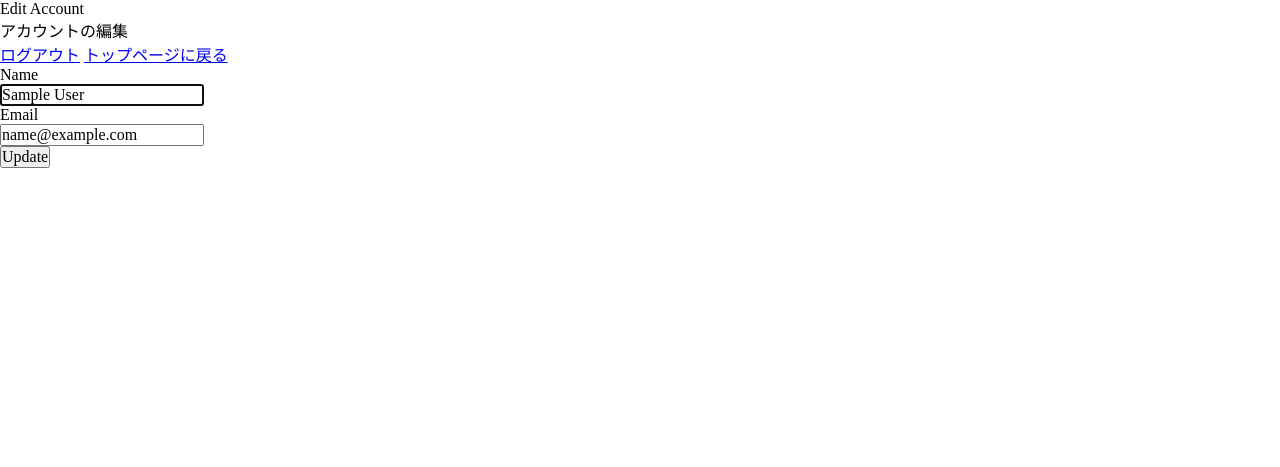
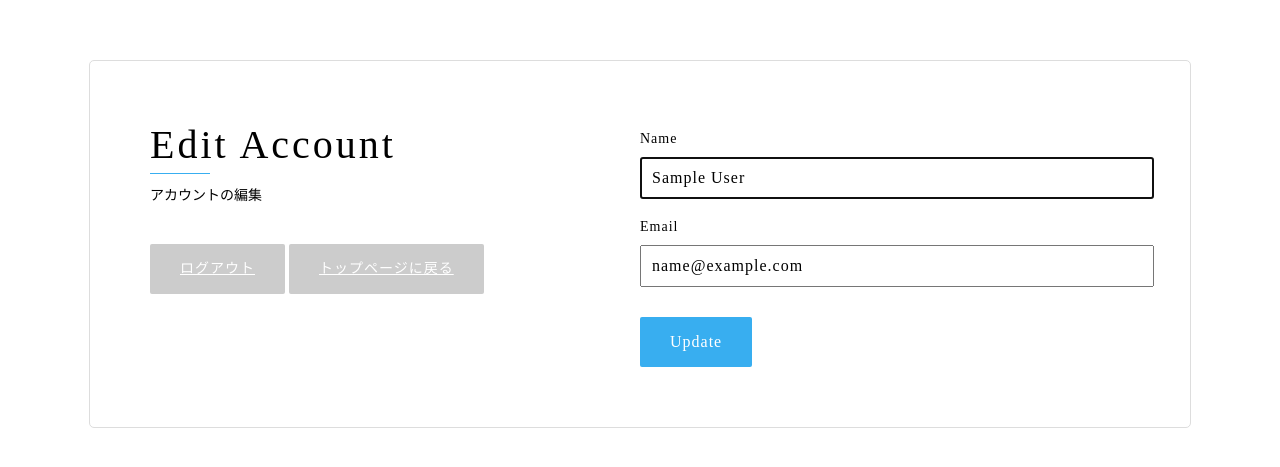
Before and after one commit to Yuma-Yanagawa/chat-space, a Rails app: page /users/edit in a window 1280 px wide. Shown: the top 467 px of the page. Run offline with Rails 7, Linux system fonts and the light colour scheme; the visitor is signed in with stand-in values (Sample User, id 1); style sheets or scripts are compiled from the project's sources; some libraries are stand-ins or nearby versions.

Commit message:
Implement user sign in/out

```diff
--- a/app/assets/stylesheets/application.scss
+++ b/app/assets/stylesheets/application.scss
@@ -6,3 +6,6 @@
 @import "./header";
 @import "./main";
 @import "./footer";
+
+//サインイン画面scss
+@import "./user";
--- a/app/assets/stylesheets/user.scss
+++ b/app/assets/stylesheets/user.scss
@@ -1,5 +1,5 @@
 .account-page {
-  &__inner {
+  .account-page__inner {
     width: 980px;
     margin: 60px auto;
     padding: 60px;
@@ -7,7 +7,7 @@
     border: 1px solid #ddd;
     border-radius: 5px;
 
-    &__inner--left, &__inner--right {
+    .account-page__inner--left, .account-page__inner--right {
       float: left;
       width: 50%;
     }
@@ -18,7 +18,7 @@
     }
   }
 
-  &__header {
+  .account-page__header {
     h2 {
       margin-bottom: 10px;
       letter-spacing: 3px;
@@ -51,7 +51,7 @@
   .field {
     margin-bottom: 10px;
 
-    &-label {
+    .field-label {
       padding: 10px 0;
       letter-spacing: 1px;
       font-size: 14px;
@@ -62,7 +62,7 @@
       }
     }
 
-    &-input {
+    .field-input {
       input {
         width: 100%;
         padding: 10px;
@@ -89,7 +89,7 @@
     background-color: #38aef0;
   }
 
-  &-label {
+  .field-label {
     .field_with_errors {
       display: inline-block;
       color: #d65f4c;
@@ -97,7 +97,7 @@
     }
   }
 
-  &-input {
+  .field-input {
     .field_with_errors {
       position: relative;
 
--- a/app/assets/stylesheets/users.scss
+++ /dev/null
@@ -1,3 +0,0 @@
-// Place all the styles related to the users controller here.
-// They will automatically be included in application.css.
-// You can use Sass (SCSS) here: http://sass-lang.com/
--- a/app/controllers/application_controller.rb
+++ b/app/controllers/application_controller.rb
@@ -1,8 +1,20 @@
 class ApplicationController < ActionController::Base
+  before_action :authenticate_user!
   protect_from_forgery with: :exception
   before_action :configure_permitted_parameters, if: :devise_controller?
 
   def configure_permitted_parameters
     devise_parameter_sanitizer.permit(:sign_up, keys: [:name])
+    devise_parameter_sanitizer.permit(:account_update, keys: [:name])
+    # binding.pry
   end
+
+  def after_sign_in_path_for(resource)
+    root_path
+  end
+
+  def after_sign_out_path_for resource
+    new_user_registration_path
+  end
+
 end
--- a/app/views/devise/registrations/edit.html.haml
+++ b/app/views/devise/registrations/edit.html.haml
@@ -4,9 +4,9 @@
       %h2 Edit Account
       %h5 アカウントの編集
       = link_to "ログアウト", destroy_user_session_path, method: :delete, class: 'btn'
-      = link_to "トップページに戻る", :back, class: 'btn'
+      = link_to "トップページに戻る", root_path, class: 'btn'
     .account-page__inner--right.user-form
-      = form_for(current_user) do |f|
+      = form_for(resource, as: resource_name, url: registration_path(resource_name),html: { method: :put }) do |f|
         .field
           .field-label
             = f.label :name
--- a/app/views/messages/index.html.haml
+++ b/app/views/messages/index.html.haml
@@ -10,7 +10,7 @@
           %li.header__sidebar__lists-icons-list
             = link_to '' do
               %i.fa.fa-pencil-square-o
-            = link_to '' do
+            = link_to edit_user_registration_path do
               %i.fa.fa-cog
     .header__chat
       .header__chat__left
--- a/config/routes.rb
+++ b/config/routes.rb
@@ -1,4 +1,6 @@
 Rails.application.routes.draw do
-  devise_for :users
+  devise_for :users, controllers: {
+    registrations: 'users/registrations'
+  }
   root 'messages#index'
 end
```
Also changed, not shown: app/controllers/users/registrations_controller.rb (added, +33 -0 lines), app/controllers/users_controller.rb (+6 -1 lines), app/models/user.rb (+14 -0 lines), app/views/devise/sessions/new.html.haml (+11 -11 lines), Gemfile, Gemfile.lock.
